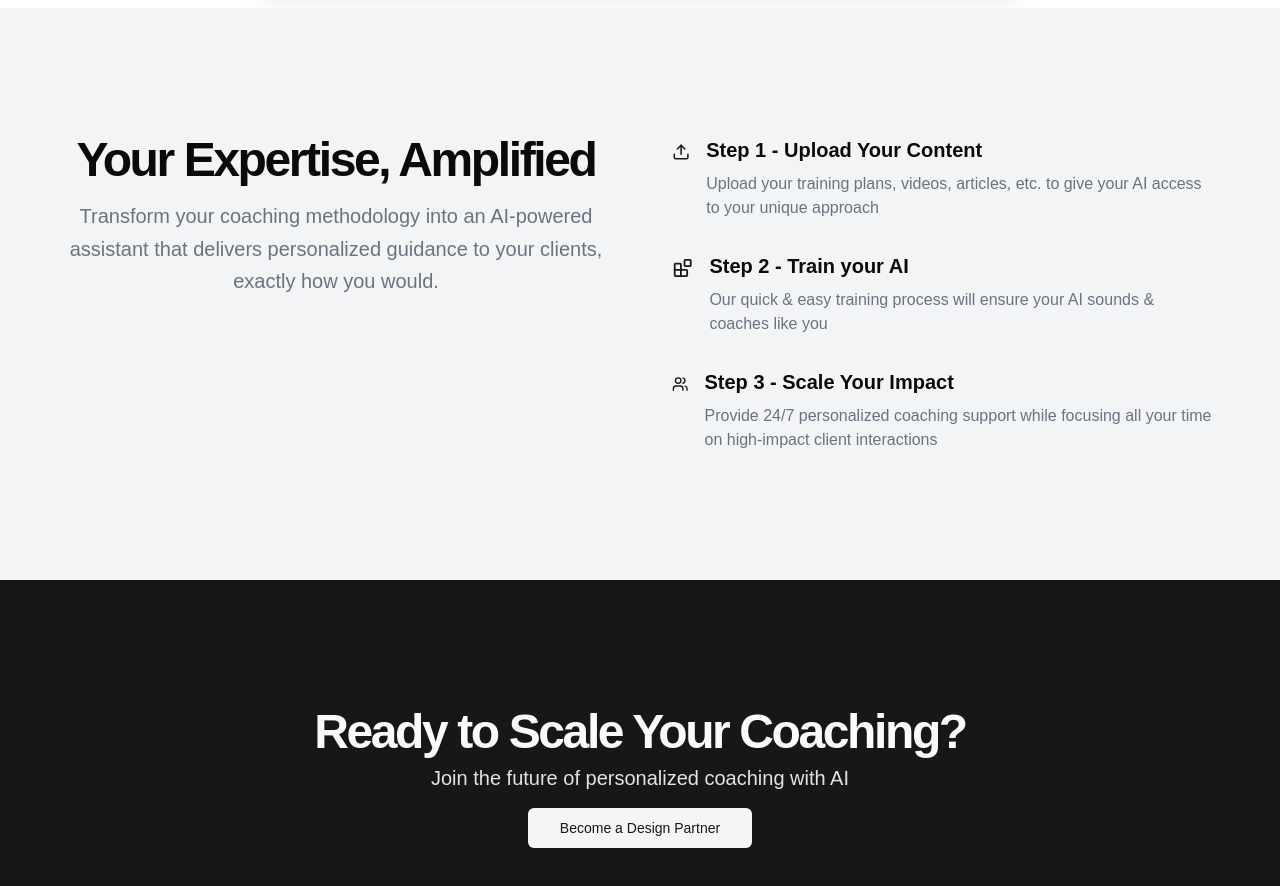
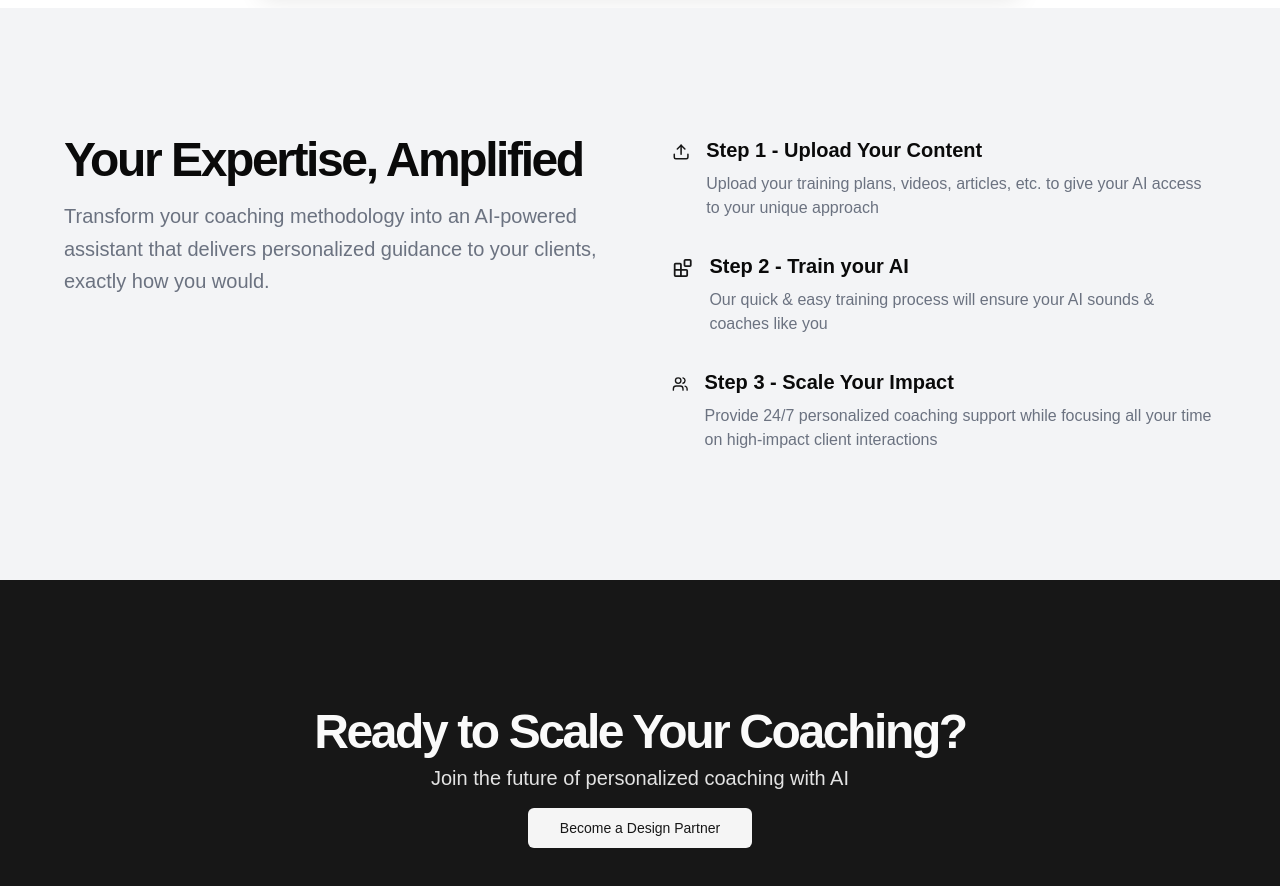
Before and after one commit to seancorc/scale-yourself-lander, a Next.js app: page / in a window 1280 px wide. Shown: the part 840-1726 px from the top of the page. Built offline with nearby package versions, Linux system fonts and the light colour scheme.

Commit message:
Small formatting fix for desktop

```diff
--- a/app/page.tsx
+++ b/app/page.tsx
@@ -73,10 +73,10 @@ export default function LandingPage() {
           <div className="container mx-auto px-4 md:px-6">
             <div className="grid gap-10 px-10 md:gap-16 lg:grid-cols-2">
               <div className="space-y-4">
-                <h2 className="text-center text-3xl font-bold tracking-tighter sm:text-4xl md:text-5xl">
+                <h2 className="text-center lg:text-left text-3xl font-bold tracking-tighter sm:text-4xl md:text-5xl">
                   Your Expertise, Amplified
                 </h2>
-                <p className="text-center max-w-[600px] text-gray-500 md:text-xl/relaxed lg:text-base/relaxed xl:text-xl/relaxed dark:text-gray-400">
+                <p className="text-center lg:text-left max-w-[600px] text-gray-500 md:text-xl/relaxed lg:text-base/relaxed xl:text-xl/relaxed dark:text-gray-400">
                   Transform your coaching methodology into an AI-powered assistant that delivers personalized guidance
                   to your clients, exactly how you would.
                 </p>
```
